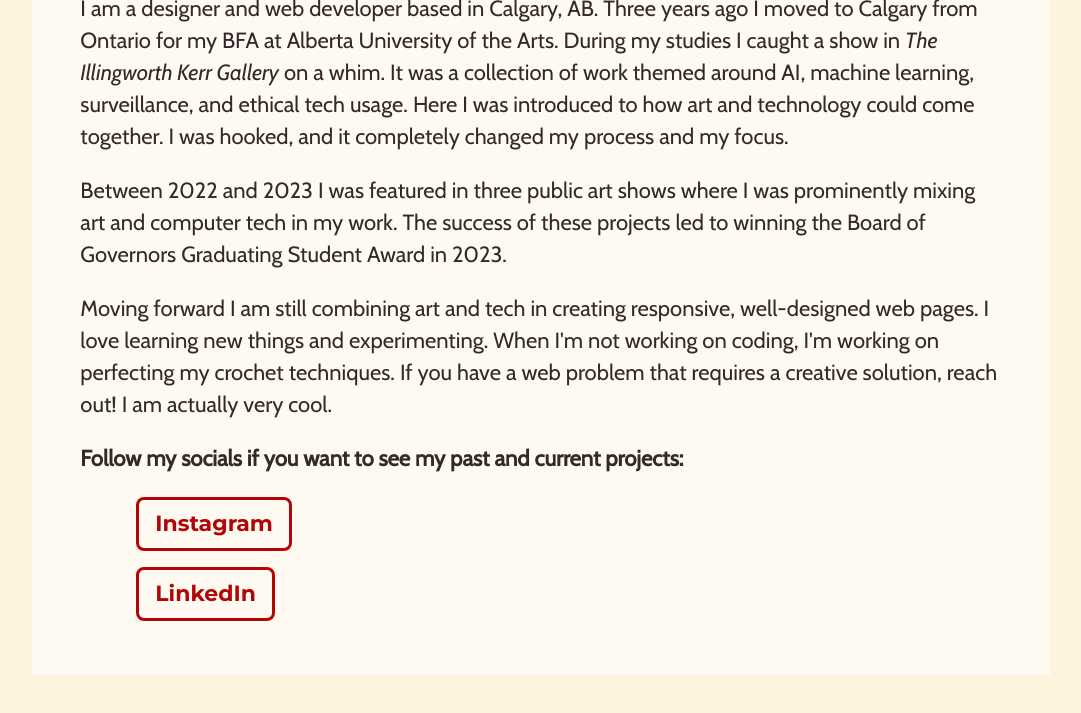
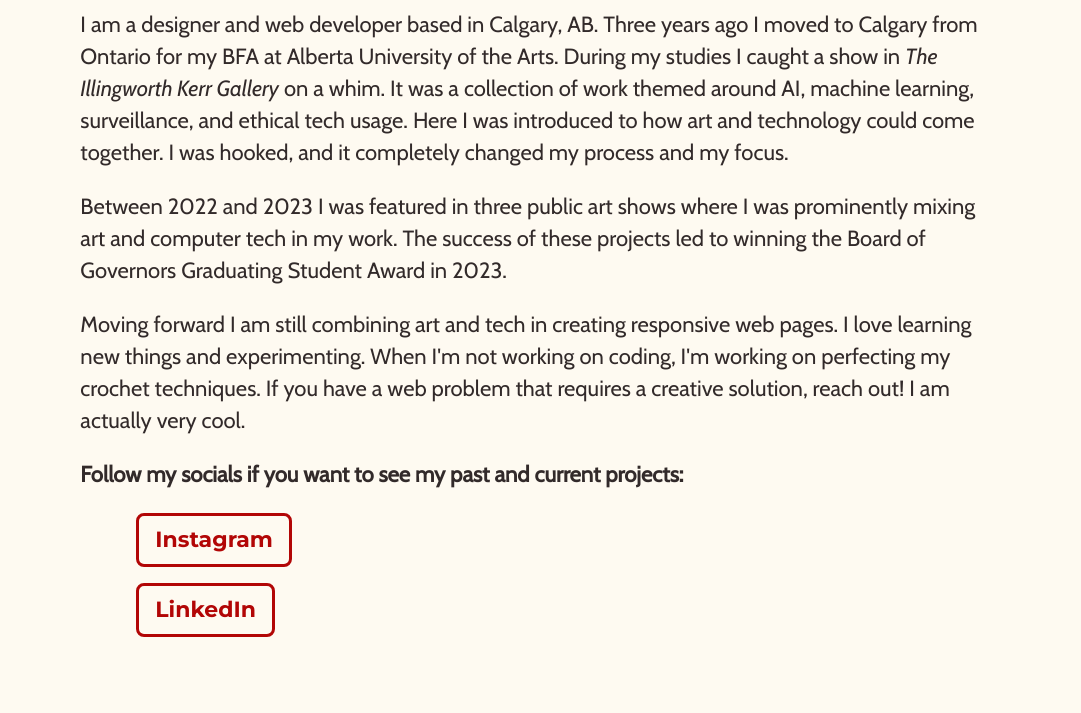
Before and after one commit to sydneyYYC/cpnt260-a1, a plain HTML site: page index.html in a window 1280 px wide. Shown: the part 229-942 px from the top of the page, without its empty margins (99-1180 px from the left). Before the commit the page ends 912 px from the top, so only its background shows below. Drawn offline with nearby package versions, Linux system fonts and the light colour scheme.

Commit message:
push before pages

```diff
--- a/css/style.css
+++ b/css/style.css
@@ -1,5 +1,5 @@
 body{
-  background-color: hsl(44, 88%, 93%);
+  background-color: hsl(44, 88%, 97%);
 }
 
 main {
@@ -9,7 +9,7 @@ main {
 
   margin: auto;
   max-width: 60ch;
-  padding: 2rem 3rem;
+  padding: 3rem;
 
   background-color: hsl(44, 88%, 97%);
   color:	hsl(0, 9%, 18%);
@@ -45,7 +45,7 @@ ul{
   width: fit-content;
 }
 
-/*button styles*/
+/*buttons*/
 .button {
   font-family:'Montserrat', Arial, Helvetica, sans-serif;
   font-weight:bold;
--- a/index.html
+++ b/index.html
@@ -28,7 +28,7 @@
   </p>
 
    <p>
-    Moving forward I am still combining art and tech in creating responsive, well-designed web pages. I love learning new things and experimenting. When I'm not working on coding, I'm working on perfecting my crochet techniques.
+    Moving forward I am still combining art and tech in creating responsive web pages. I love learning new things and experimenting. When I'm not working on coding, I'm working on perfecting my crochet techniques.
     If you have a web problem that requires a creative solution, reach out! I am actually very cool.
   </p>
 
```
